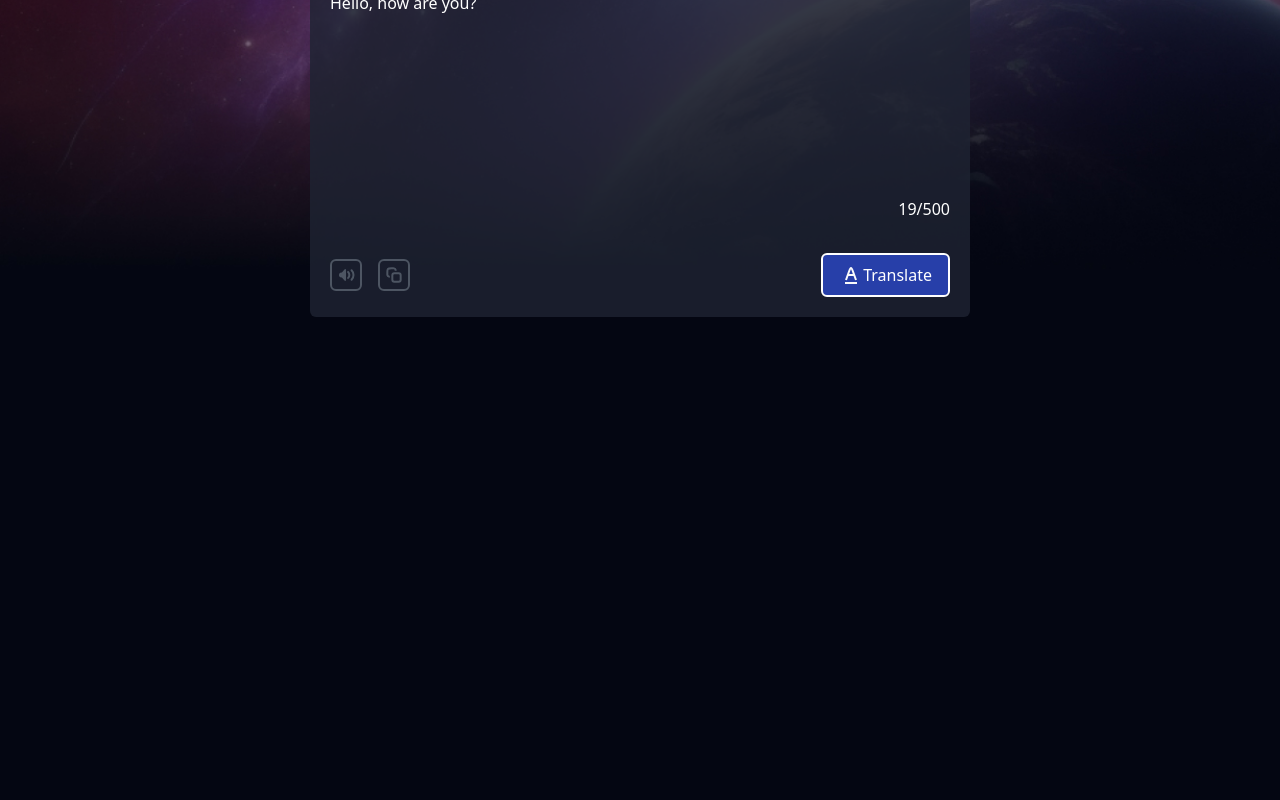
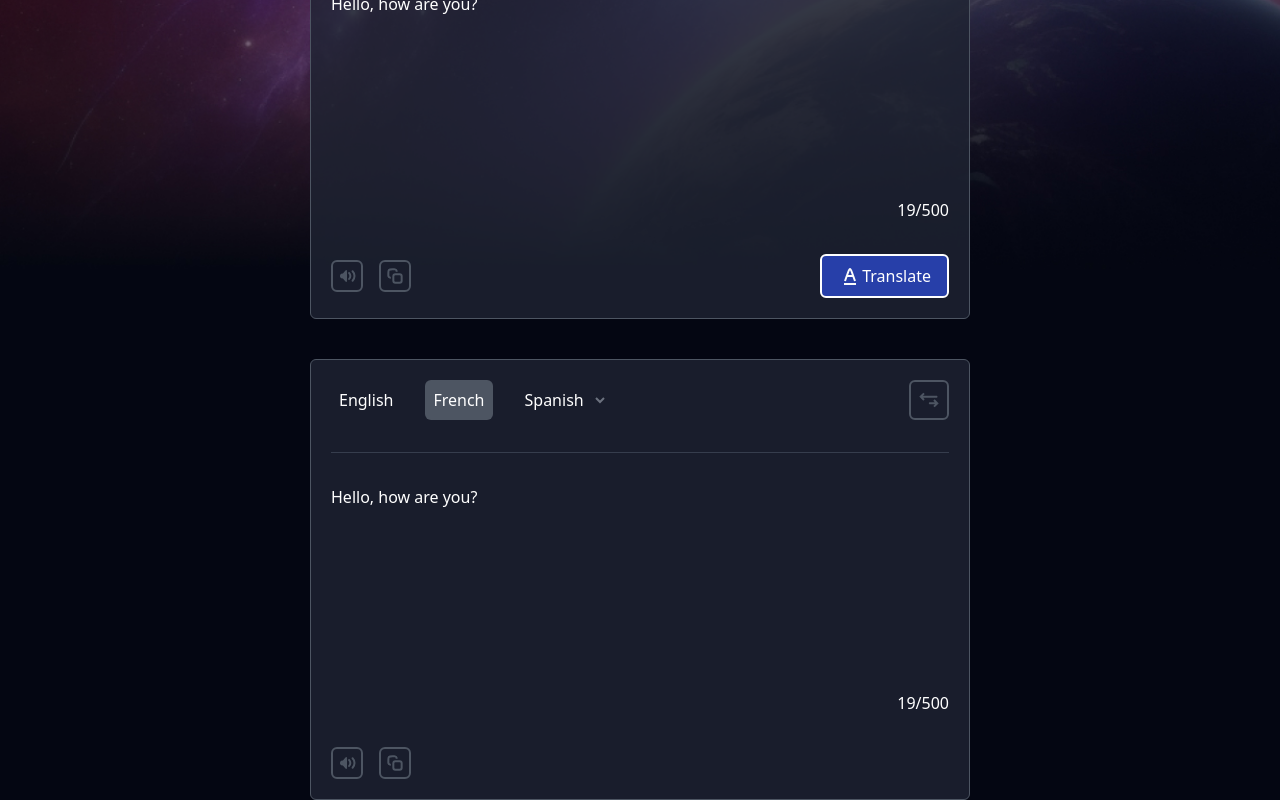
Before and after one commit to ShinobiKoda/Translate-App, a React app: page / in a window 1280 px wide. Shown: the part 211-1011 px from the top of the page. Before the commit the page ends 800 px from the top, so only its background shows below. Built offline with nearby package versions, Linux system fonts and the light colour scheme; the HTML template or start-up script is replaced by a standard one.

Commit message:
complete translated box

```diff
--- a/src/components/Layout.tsx
+++ b/src/components/Layout.tsx
@@ -3,10 +3,11 @@ import arrowDown from "../assets/images/Expand_down.svg";
 import readAloud from "../assets/images/sound_max_fill.svg";
 import copyText from "../assets/images/Copy.svg";
 import translate from "../assets/images/Sort_alfa.svg";
+import translateBtn from "../assets/images/Horizontal_top_left_main.svg"
 import { useState } from "react";
 
 const Layout = () => {
-  const [value, setValue] = useState<string>("Hello, how are you?")
+  const [value, setValue] = useState<string>("Hello, how are you?");
   return (
     <div>
       <div className="hero-img"> </div>
@@ -14,12 +15,18 @@ const Layout = () => {
         <div>
           <img src={logo} alt="Logo Image" />
         </div>
-        <div className="w-full px-5 max-w-[700px]">
-          <div className="bg-[#1e2432cc] text-white rounded-md p-5 w-full flex flex-col gap-8">
+        <div className="w-full px-5 max-w-[700px] flex flex-col gap-10">
+          <div className="bg-[#1e2432cc] text-white rounded-md p-5 w-full flex flex-col gap-8 border-[#4d5562] border">
             <div className="flex items-center gap-4 flex-wrap">
-              <button className="cursor-pointer hover:opacity-90 p-2 rounded-md">Detect Language</button>
-              <button className="cursor-pointer hover:opacity-90 bg-[#4d5562] p-2 rounded-md">English</button>
-              <button className="cursor-pointer hover:opacity-90 p-2 rounded-md">French</button>
+              <button className="cursor-pointer hover:opacity-90 p-2 rounded-md">
+                Detect Language
+              </button>
+              <button className="cursor-pointer hover:opacity-90 bg-[#4d5562] p-2 rounded-md">
+                English
+              </button>
+              <button className="cursor-pointer hover:opacity-90 p-2 rounded-md">
+                French
+              </button>
               <button className="flex gap-2 items-center cursor-pointer hover:opacity-90 p-2">
                 <span>Spanish</span>
                 <img src={arrowDown} alt="arrow-down" />
@@ -33,20 +40,72 @@ const Layout = () => {
                 className="bg-transparent w-full border-none outline-none resize-none"
                 rows={7}
                 value={value}
-                onChange={(e)=> setValue(e.target.value)}
-
+                onChange={(e) => setValue(e.target.value)}
               ></textarea>
             </div>
             <p className="w-full text-right">19/500</p>
             <div className="flex justify-between items-center">
               <div className="flex items-center gap-4">
-                <img src={readAloud} alt="read aloud" className="border-2 p-1 rounded-md border-[#4d5562] cursor-pointer hover:opacity-90"/>
-                <img src={copyText} alt="copyText" className="border-2 p-1 rounded-md border-[#4d5562] cursor-pointer hover:opacity-90"/>
+                <img
+                  src={readAloud}
+                  alt="read aloud"
+                  className="border-2 p-1 rounded-md border-[#4d5562] cursor-pointer hover:opacity-90"
+                />
+                <img
+                  src={copyText}
+                  alt="copyText"
+                  className="border-2 p-1 rounded-md border-[#4d5562] cursor-pointer hover:opacity-90"
+                />
               </div>
               <button className="flex items-center border-white border-2 py-2 px-4 bg-[#273fa9] rounded-md cursor-pointer hover:opacity-90">
                 <img src={translate} alt="Translate" />
                 <span>Translate</span>
               </button>
+            </div>
+          </div>
+          <div className="bg-[#1e2432cc] text-white rounded-md p-5 w-full flex flex-col gap-8 border-[#4d5562] border">
+            <div className="flex items-center gap-4 justify-between">
+              <div className="flex items-center gap-6">
+                <button className="cursor-pointer hover:opacity-90  p-2 rounded-md">
+                  English
+                </button>
+                <button className="cursor-pointer hover:opacity-90 p-2 bg-[#4d5562] rounded-md">
+                  French
+                </button>
+                <button className="flex gap-2 items-center cursor-pointer hover:opacity-90 p-2">
+                  <span>Spanish</span>
+                  <img src={arrowDown} alt="arrow-down" />
+                </button>
+              </div>
+              <div className="p-2 border-2 border-[#4d5562] rounded-md cursor-pointer hover:opacity-90">
+                <img src={translateBtn} alt="Translate" />
+              </div>
+            </div>
+            <div className="w-full h-[1px] bg-[#363d4d]"></div>
+            <div className="w-full">
+              <textarea
+                name="translate"
+                id="translate"
+                className="bg-transparent w-full border-none outline-none resize-none"
+                rows={7}
+                value={value}
+                onChange={(e) => setValue(e.target.value)}
+              ></textarea>
+            </div>
+            <p className="w-full text-right">19/500</p>
+            <div className="flex justify-between items-center">
+              <div className="flex items-center gap-4">
+                <img
+                  src={readAloud}
+                  alt="read aloud"
+                  className="border-2 p-1 rounded-md border-[#4d5562] cursor-pointer hover:opacity-90"
+                />
+                <img
+                  src={copyText}
+                  alt="copyText"
+                  className="border-2 p-1 rounded-md border-[#4d5562] cursor-pointer hover:opacity-90"
+                />
+              </div>
             </div>
           </div>
         </div>
```
